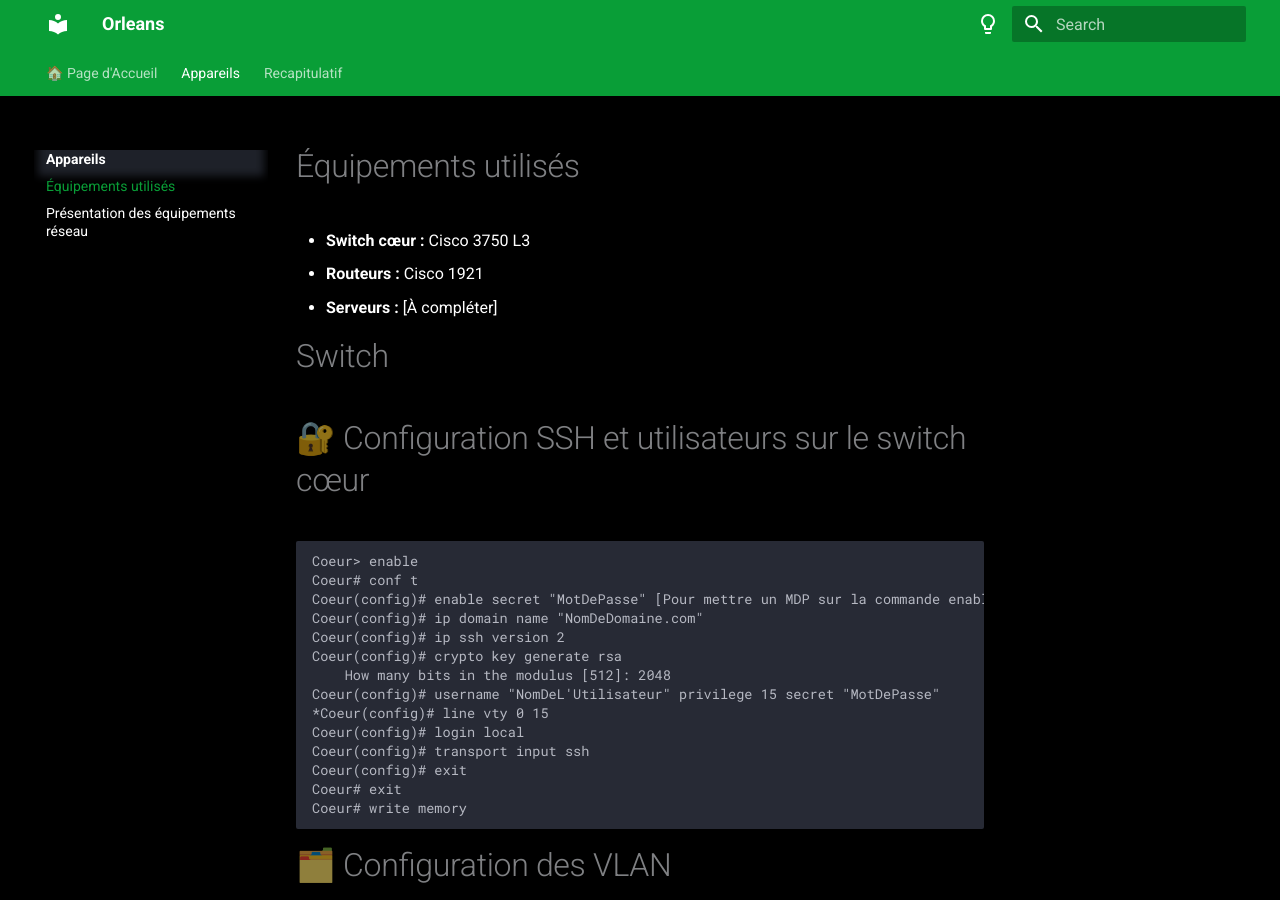
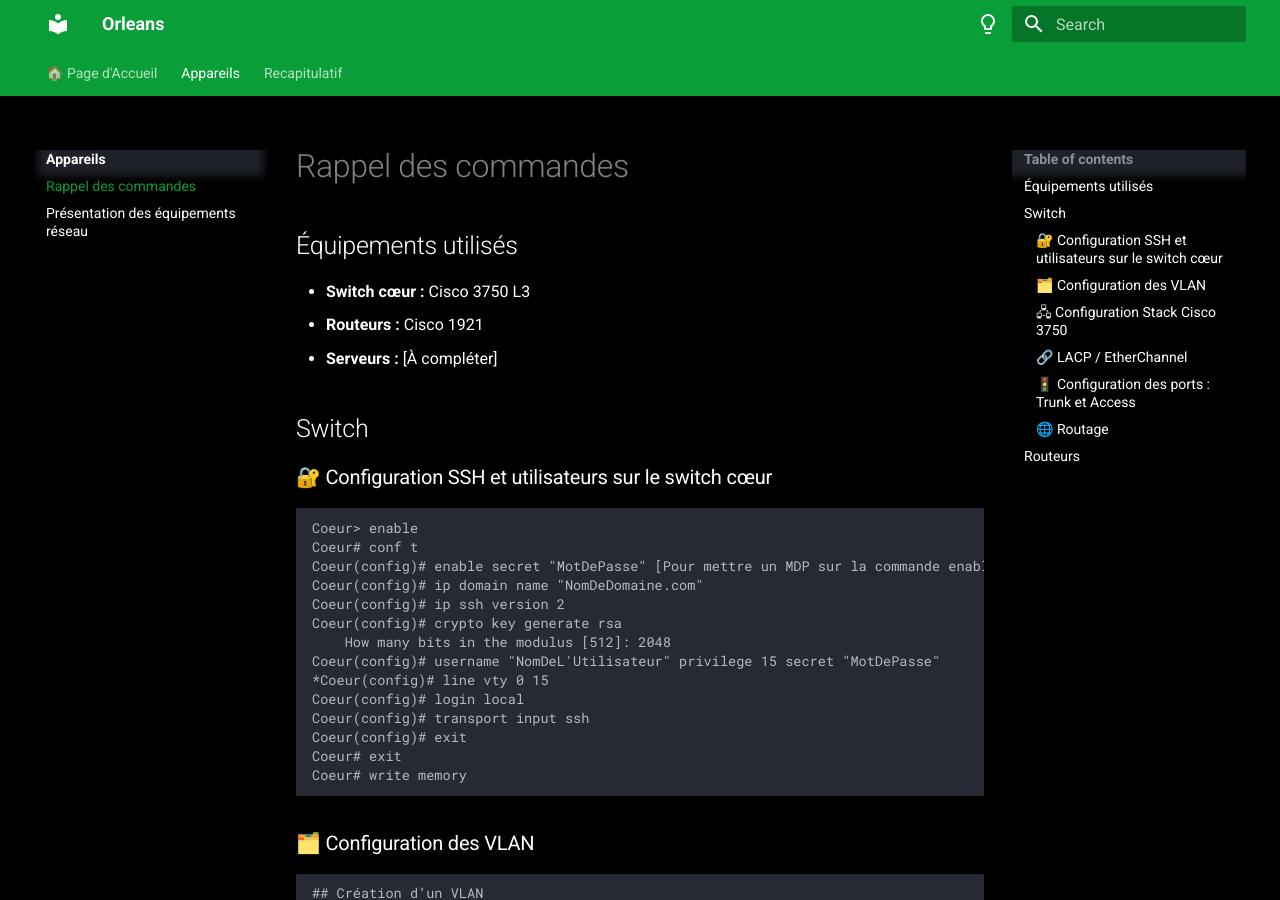
Before and after one commit to XolA-max/gp-orleans-sportludique2025-2026, an MkDocs documentation site: the page built from docs/Appareils/Commandes.md, in a window 1280 px wide and 900 px high. Built offline with MkDocs 1.6.1 and Material for MkDocs 9.7.7, drawn with Linux system fonts in a browser that asks for light colours.

Commit message:
mise en forme

````diff
--- a/docs/Appareils/Commandes.md
+++ b/docs/Appareils/Commandes.md
@@ -1,12 +1,13 @@
-# Équipements utilisés
+# Rappel des commandes
+## Équipements utilisés
 
 - **Switch cœur :** Cisco 3750 L3
 - **Routeurs :** Cisco 1921
 - **Serveurs :** [À compléter]
 
-# Switch
+## Switch
 
-# 🔐 Configuration SSH et utilisateurs sur le switch cœur
+### 🔐 Configuration SSH et utilisateurs sur le switch cœur
 
 ```
 Coeur> enable
@@ -25,7 +26,7 @@ Coeur# exit
 Coeur# write memory
 ```
 
-# 🗂️ Configuration des VLAN
+### 🗂️ Configuration des VLAN
 ```
 ## Création d’un VLAN
 Switch(config)# vlan 10
@@ -44,7 +45,7 @@ Switch# show vlan brief
 ## Suppression d’un VLAN (si nécessaire)
 Switch(config)# no vlan 20
 ```
-# 🖧 Configuration Stack Cisco 3750
+### 🖧 Configuration Stack Cisco 3750
 
 ```
 
@@ -55,7 +56,7 @@ Switch# show switch stack-ports
 Switch# write memory
 
 ```
-# 🔗 LACP / EtherChannel
+### 🔗 LACP / EtherChannel
 ```
 Switch# show etherchannel summary
 Switch(config)# interface range GigabitEthernet1/0/1 - 2
@@ -69,7 +70,7 @@ Switch# show etherchannel detail
 
 
 ```
-# 🚦 Configuration des ports : Trunk et Access
+### 🚦 Configuration des ports : Trunk et Access
 ```
 # Mode Trunk
 Switch(config)# interface GigabitEthernet1/0/1
@@ -87,7 +88,7 @@ Switch# show running-config
 
 ```
 
-# 🌐 Routage
+### 🌐 Routage
 ```
 # Routage
 Activation du routage sur le switch / routeur :
@@ -108,4 +109,4 @@ Switch(config)# ip route <Réseau3> <Masque3> <Next_Hop3>
 Vérifier les routes configurées :
 Switch# show ip route
 ```
-# Routeurs
+## Routeurs
````
